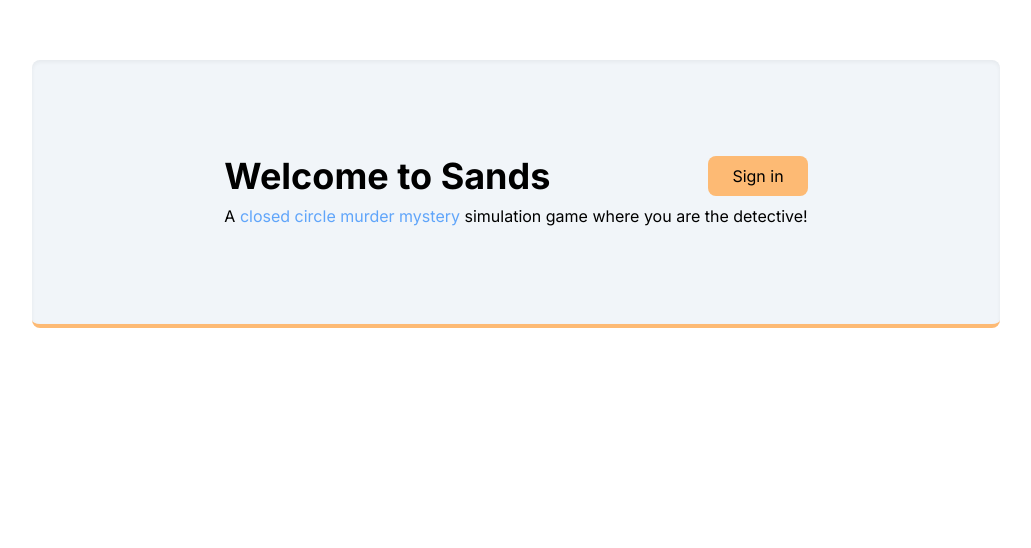
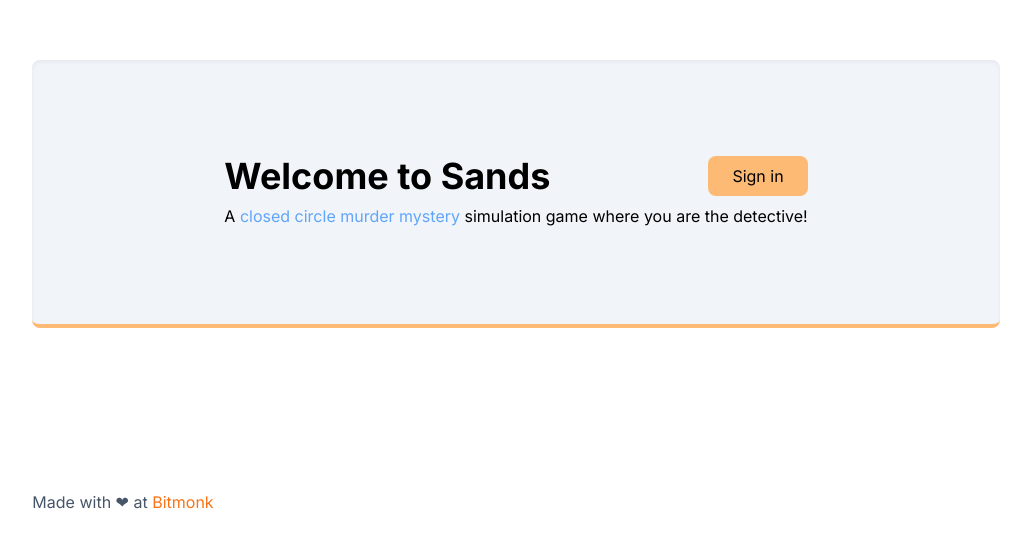
Before and after one commit to blazephoenix/sands, a Next.js app: page / in a window 1280 px wide. Shown: the part 206-754 px from the top of the page, without its empty margins (124-1155 px from the left). Built offline with nearby package versions, Linux system fonts and the light colour scheme; no server answers.

Commit message:
add footer

```diff
--- a/pages/index.tsx
+++ b/pages/index.tsx
@@ -18,10 +18,17 @@ export default function Home() {
         <title>Sands</title>
       </Head>
       <SignedIn>
-        <div className="flex rounded justify-end p-4 bg-slate-100">
-          <UserButton showName />
+        <div className="flex rounded justify-between p-4 bg-slate-100">
+          <div>
+            <h1 className="text-2xl font-bold">Sands</h1>
+            <span className="text-sm text-slate-600">
+              Murder Mystery Simulator
+            </span>
+          </div>
+          <div>
+            <UserButton showName />
+          </div>
         </div>
-
         <Play />
       </SignedIn>
       <SignedOut>
@@ -47,6 +54,17 @@ export default function Home() {
             simulation game where you are the detective!
           </p>
         </div>
+        <footer className="fixed bottom-20 mx-auto w-screen">
+          <div className="text-slate-600">
+            Made with &#10084; at{" "}
+            <a
+              className="text-orange-500 hover:cursor-pointer"
+              href="https://bitmonk.tech"
+            >
+              Bitmonk
+            </a>
+          </div>
+        </footer>
       </SignedOut>
     </main>
   );
```
